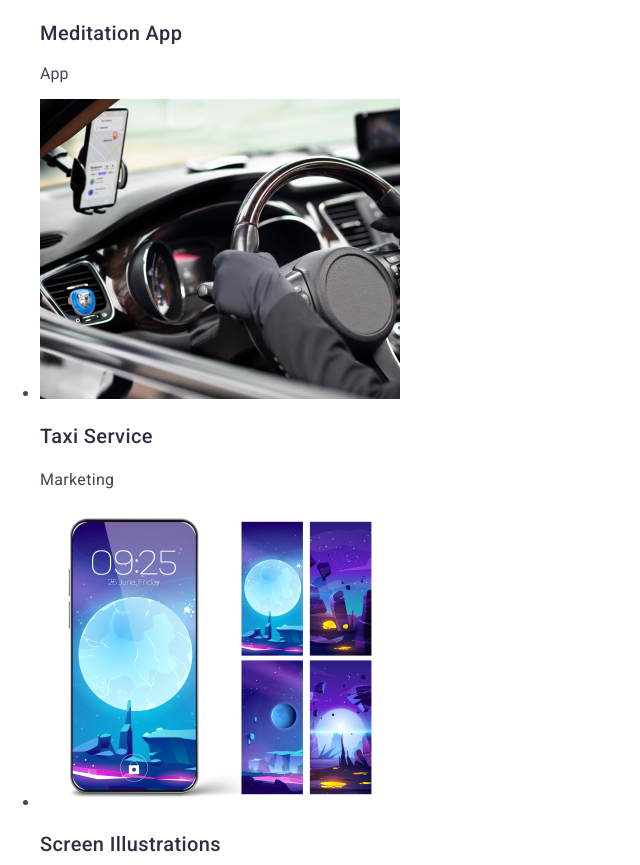
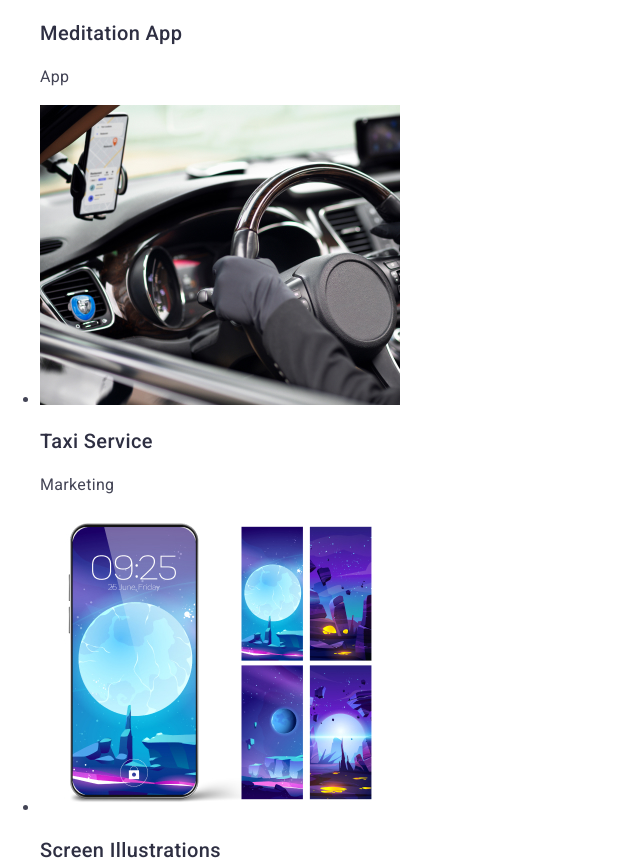
Before and after one commit to SergiySyrotkin/goit-markup-hw-02, a plain HTML site: page index.html in a window 1280 px wide. Shown: the part 3547-4412 px from the top of the page, without its empty margins (0-640 px from the left). Drawn offline with nearby package versions, Linux system fonts and the light colour scheme.

Commit message:
update10 hw2

```diff
--- a/index.html
+++ b/index.html
@@ -114,7 +114,7 @@
                     <li class="portfolio-item">
                         <img src="./images/MeditationApp.jpg" alt="image Meditation App" width="360" height="300" />
                         <h3 class="third-title-portfolio">Meditation App</h3>
-                        <p class="potfolio-text">App</p>
+                        <p class="portfolio-text">App</p>
                     </li>
                     <li class="portfolio-item">
                         <img src="./images/TaxiService.jpg" alt="image Taxi Service" width="360" height="300" />
```
